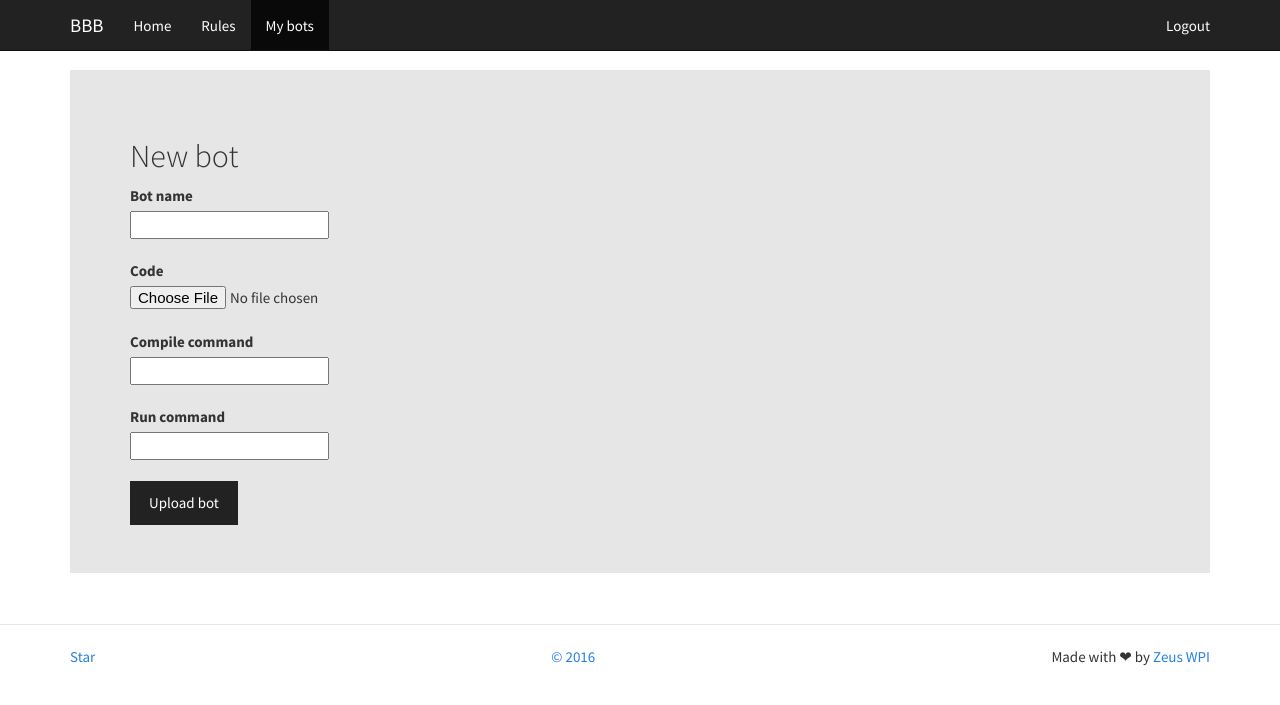
After one commit to ZeusWPI/aichallenge, a Flask app: page /bots/new in a window 1280 px wide. The commit adds this page. Shown: the top 705 px of the page. Run offline with Flask 2, Linux system fonts and the light colour scheme; a user stored in the database is signed in; some libraries are stand-ins or nearby versions.

Commit message:
Bot management

```diff
--- a/web/__init__.py
+++ b/web/__init__.py
@@ -8,6 +8,8 @@ db = SQLAlchemy(app)
 # XXX This layout is somewhat horrible. I will deny to have written this.
 
 from web import models
+from web.bots import models
 db.create_all()
 
 from web import views
+from web.bots import controllers
--- /dev/null
+++ b/web/bots/controllers.py
@@ -0,0 +1,25 @@
+from flask import flash, redirect, render_template
+from flask.ext import login
+from web import app
+from web.bots import models
+from web.bots.models import Bot
+from web.bots.forms import NewBotForm
+
+
+@app.route('/bots/', methods=('GET',))
+def bots():
+    bots = Bot.query.filter_by(user=login.current_user)
+    return render_template('bots/index.html', bots=bots)
+
+
+@app.route('/bots/new', methods=('GET', 'POST'))
+@login.login_required
+def new_bot():
+    form = NewBotForm()
+    if form.validate_on_submit():
+        # TODO handle errors (like multiple bots with same name)
+        models.add_bot(login.current_user, form)
+        flash('Uploaded bot "%s" succesfully!' % form.name.data)
+        return redirect('/bots')
+
+    return render_template('bots/new.html', form=form)
--- /dev/null
+++ b/web/bots/forms.py
@@ -0,0 +1,12 @@
+from flask.ext.wtf import Form
+from flask_wtf.file import FileField
+from wtforms import StringField, SubmitField
+from wtforms.validators import DataRequired
+
+
+class NewBotForm(Form):
+    name = StringField('Bot name', validators=[DataRequired()])
+    code = FileField('Code', validators=[DataRequired()])
+    compile_cmd = StringField('Compile command')
+    run_cmd = StringField('Run command', validators=[DataRequired()])
+    submit = SubmitField('Upload bot')
--- a/web/config.py
+++ b/web/config.py
@@ -1,4 +1,4 @@
-import os
+import os.path
 
 basedir = os.path.abspath(os.path.dirname(__file__))
 
@@ -8,3 +8,5 @@ SECRET_KEY = 'badass'
 SQLALCHEMY_DATABASE_URI = 'sqlite:///' + os.path.join(basedir, 'database.db')
 SQLALCHEMY_MIGRATE_REPO = os.path.join(basedir, 'db_repository')
 SQLALCHEMY_TRACK_MODIFICATIONS = False
+
+BOT_CODE_DIR = os.path.join(basedir, 'bot_code')
--- /dev/null
+++ b/web/templates/bots/new.html
@@ -0,0 +1,15 @@
+{% extends "layout.html" %}
+{% set active_page = "bots" %}
+
+{% block content -%}
+  <div class="jumbotron">
+    <h2>New bot</h2>
+    <form action="" method="post" enctype="multipart/form-data">
+      {{ render_field(form.name) }}<br>
+      {{ render_field(form.code) }}<br>
+      {{ render_field(form.compile_cmd) }}<br>
+      {{ render_field(form.run_cmd) }}<br>
+      {{ form.submit(class="btn btn-default") }}
+    </form>
+  </div>
+{%- endblock %}
--- a/web/templates/layout.html
+++ b/web/templates/layout.html
@@ -6,8 +6,9 @@
 {# Set the active page for highlighting in the navbar. Default is home. #}
 {% set active_page = active_page|default('home') -%}
 
-{# Map the navbar id's used in the code on their respective names for use in the navbar. #}
-{% set navbar = [('home', 'Home'), ('rules', 'Rules'), ('upload','Upload')] -%}
+{# List for every element that should appear in the navigation bar (1) the controller function, (2) the name that should
+   be shown, and (3) whether it's required to be logged in to see this element. #}
+{% set navbar = [('home', 'Home', False), ('rules', 'Rules', False), ('bots', 'My bots', True)] -%}
 
 
 {# Macro for easier form rendering #}
@@ -72,10 +73,12 @@
     <!-- Main navbar content-->
     <div class="collapse navbar-collapse" id="navbar-collapse">
       <ul class="nav navbar-nav">
-        {% for id, name in navbar -%}
-          <li class="{{ 'active' if active_page in id else '' }}">
-            <a href="{{ url_for(id) }}">{{ name }}</a>
-          </li>
+        {% for id, name, login_required in navbar -%}
+          {% if not login_required or current_user.is_authenticated %}
+            <li class="{{ 'active' if active_page in id else '' }}">
+              <a href="{{ url_for(id) }}">{{ name }}</a>
+            </li>
+          {% endif %}
         {% endfor -%}
       </ul>
 
--- a/web/views.py
+++ b/web/views.py
@@ -20,11 +20,6 @@ def home():
 def rules():
     content = markdown_to_html('../rules')
     return render_template('rules.html', content=content)
-
-
-@app.route('/upload')
-def upload():
-    return render_template('upload.html')
 
 
 @app.route('/login', methods=('GET', 'POST'))
```
Also changed, not shown: web/bots/models.py (added, +35 -0 lines), web/templates/bots/index.html (added, +14 -0 lines), web/templates/upload.html (deleted, +0 -15 lines), web/bots/__init__.py (added), 1 other file.
